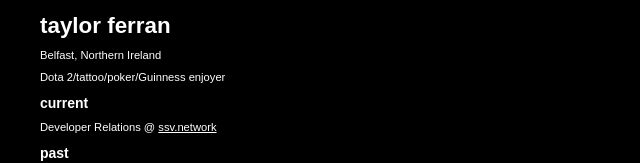
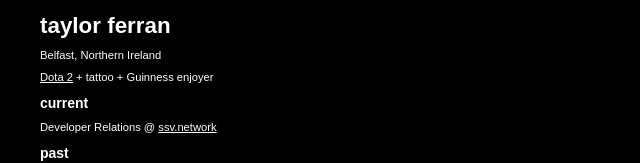
Before and after one commit to taylorferran/taylor-wiki, a Next.js app in the folder my-app/: page / in a window 1280 px wide. Shown: the top 163 px of the page, without its empty margins (0-640 px from the left). Built offline with nearby package versions, Linux system fonts and the light colour scheme.

Commit message:
asjdnaosdj

```diff
--- a/my-app/pages/index.js
+++ b/my-app/pages/index.js
@@ -18,7 +18,7 @@ export default function Home() {
       <h1>taylor ferran</h1>
 
           <p>Belfast, Northern Ireland</p>
-          <p>Dota 2/tattoo/poker/Guinness enjoyer</p>
+          <p><a href="https://dota2ireland.com/" target="_blank">Dota 2</a><span> + tattoo + Guinness enjoyer</span></p>
 
           <b>current</b>
             <p>Developer Relations @ <a href="https://ssv.network/" target="_blank">ssv.network</a></p>
```
